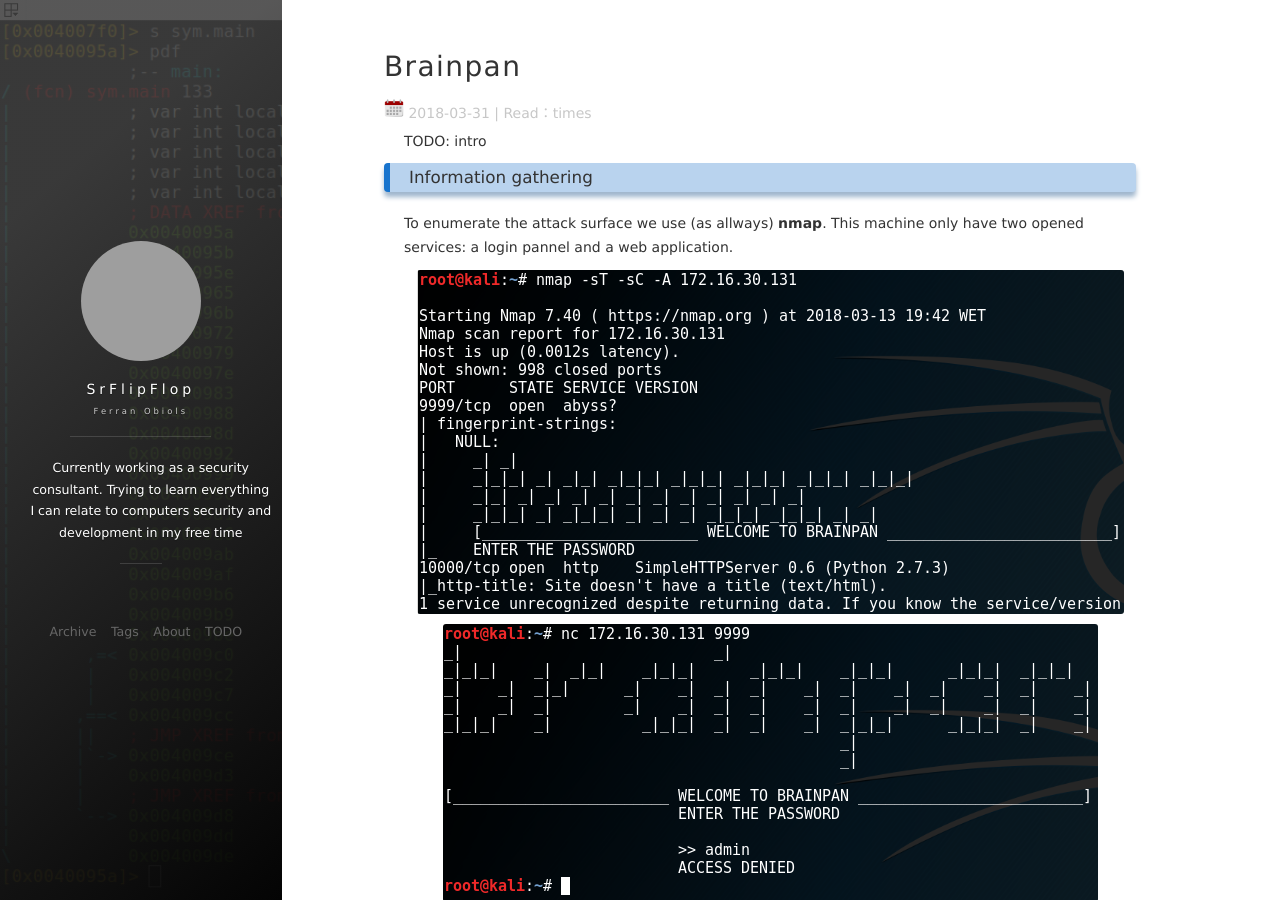
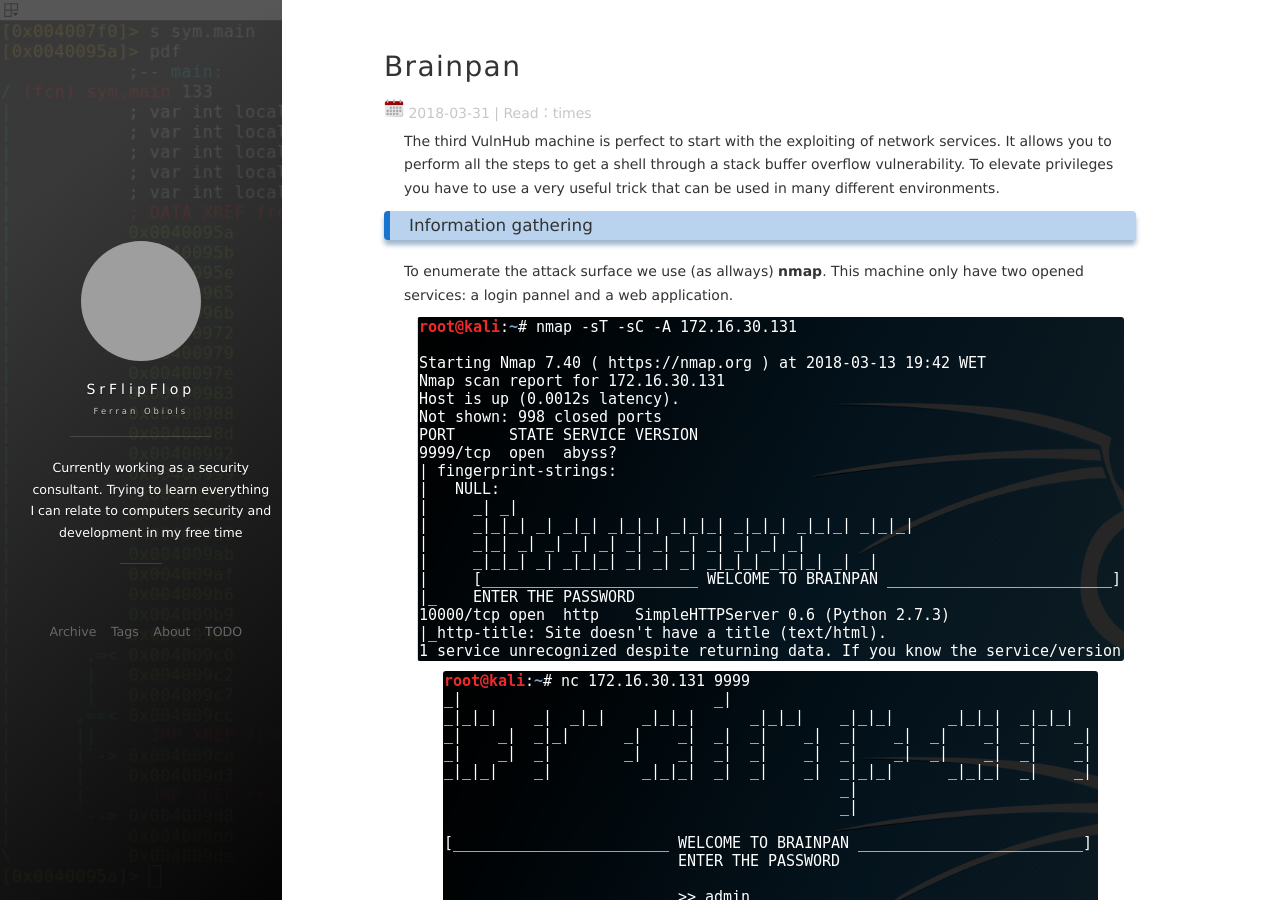
Before and after one commit to SrFlipFlop/srflipflop.github.io, a Jekyll site: the page built from _posts/2018-03-31-Brainpan.md, in a window 1280 px wide and 900 px high. Built offline with Jekyll 4.4.1, drawn with Linux system fonts in a browser that asks for light colours; nearby versions of some CDN libraries; comment, search, counter and statistics services are not loaded; grey boxes are pictures that could not be loaded.

Commit message:
add intro

```diff
--- a/_posts/2018-03-31-Brainpan.md
+++ b/_posts/2018-03-31-Brainpan.md
@@ -6,7 +6,7 @@ description: "Writeup of Brainpan Virtual Machine"
 tag: CTF
 ---
 
-TODO: intro
+The third VulnHub machine is perfect to start with the exploiting of network services. It allows you to perform all the steps to get a shell through a stack buffer overflow vulnerability. To elevate privileges you have to use a very useful trick that can be used in many different environments.
 
 ### Information gathering
 
```
